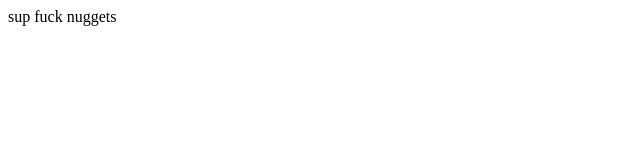
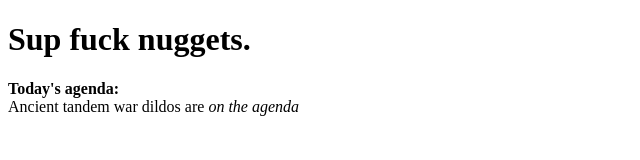
Before and after one commit to Loubrains/First-website, a plain HTML site: page index.html in a window 1280 px wide. Shown: the whole page, without its empty margins (0-640 px from the left). Drawn offline with Linux system fonts and the light colour scheme.

Commit message:
Edited index.html

```diff
--- a/index.html
+++ b/index.html
@@ -1,11 +1,19 @@
 <!DOCTYPE html>
+
 <html lang="en">
   <head>
     <meta charset="UTF-8" />
     <meta name="viewport" content="width=device-width, initial-scale=1.0" />
     <title>Dump trucks</title>
   </head>
+
   <body>
-    sup fuck nuggets
+    <h1>Sup fuck nuggets.</h1>
+
+    <p>
+      <strong>Today's agenda:</strong> <br />Ancient tandem war dildos are
+      <em>on the agenda</em>
+    </p>
   </body>
+  <!-- This is immutable -->
 </html>
```
